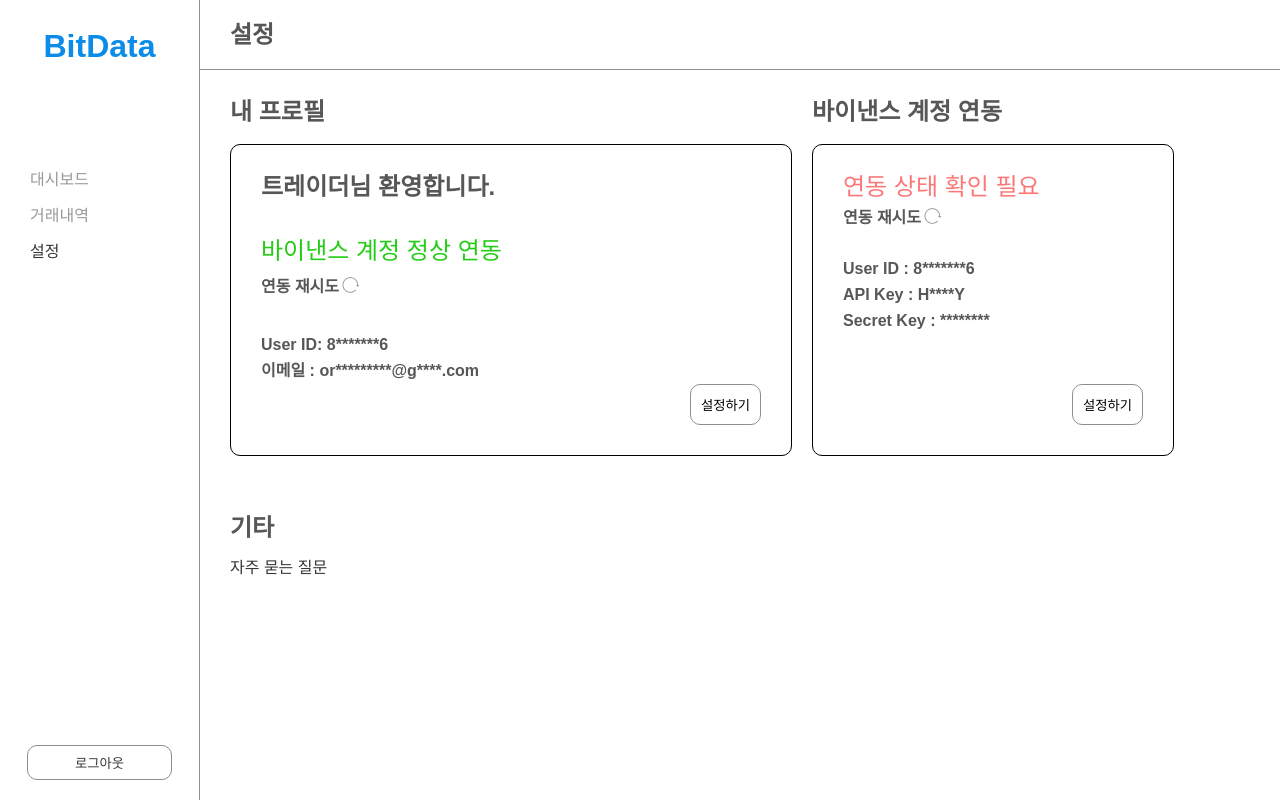
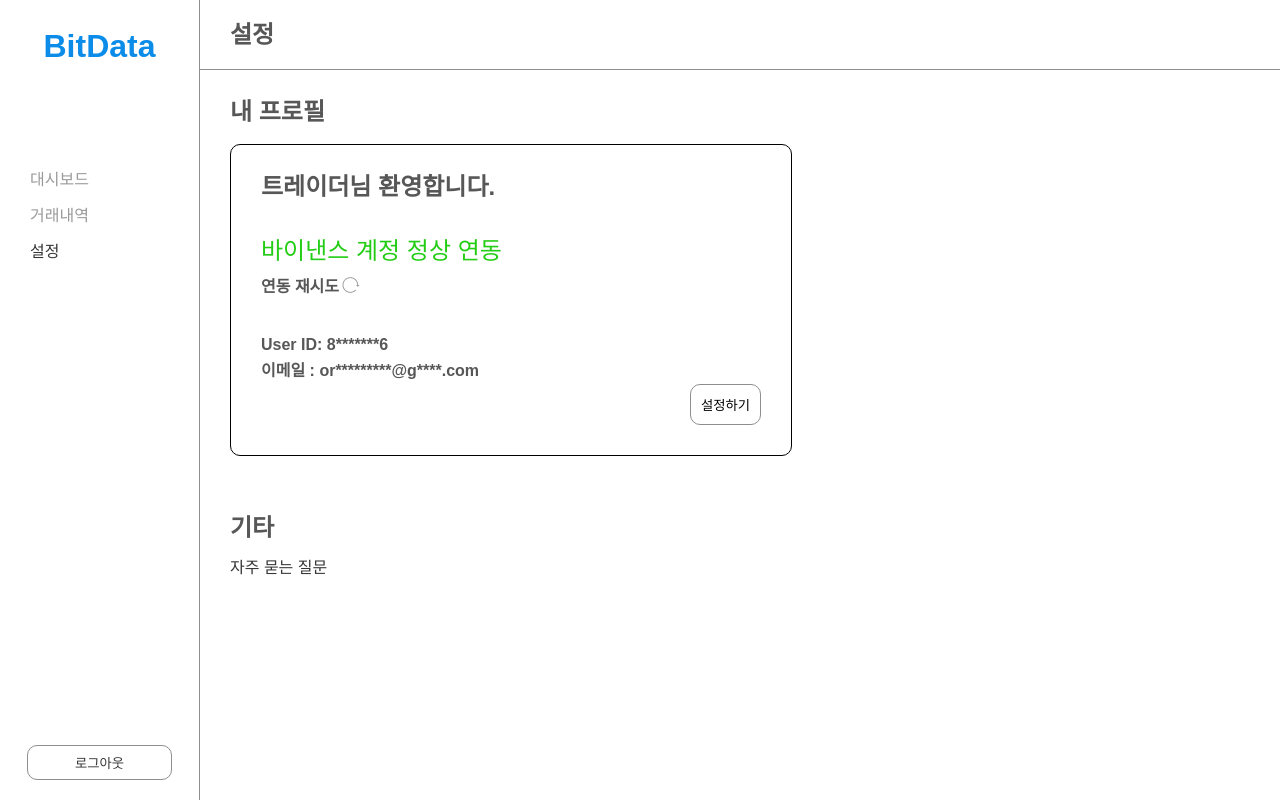
Before and after one commit to jonghoko1/BitData, a website built with Vite: page src/pages/service/setting/setting.html in a window 1280 px wide. Built offline with nearby package versions, Linux system fonts and the light colour scheme; a web font is replaced by a local one.

Commit message:
remove: remove binance card #73

```diff
--- a/src/pages/service/setting/setting.html
+++ b/src/pages/service/setting/setting.html
@@ -55,26 +55,6 @@
                             <div class="user-info">
                                 <p class="name">User ID: 8*******6</p>
                                 <p class="email">이메일 : or*********@g****.com</p>
-                            </div>
-                            <button type="button" class="setting-btn">설정하기</button>
-                        </div>
-                    </div>
-                    <div class="user-binance card">
-                        <header class="pb-20">
-                            <h2>바이낸스 계정 연동</h2>
-                        </header>
-                        <div class="card-box">
-                            <header>
-                                <p class="binance-link-status">연동 상태 확인 필요</p>
-                                <button type="button" class="relink-btn">
-                                    <span>연동 재시도</span>
-                                    <img src="/assets/images/button/restart.png" alt="재시작 버튼">
-                                </button>
-                            </header>
-                            <div class="binance-link-info">
-                                <p class="user-id">User ID : 8*******6</p>
-                                <p class="api-key">API Key : H****Y</p>
-                                <p class="secret-key">Secret Key : ******** </p>
                             </div>
                             <button type="button" class="setting-btn">설정하기</button>
                         </div>
--- a/src/pages/service/setting/styles/setting.css
+++ b/src/pages/service/setting/styles/setting.css
@@ -55,42 +55,6 @@
     position: absolute;
     bottom: 30px; right: 30px;
 }
-/* 바이낸스 연동 정보 */
-main .card.user-binance .card-box {
-    width: 300px; height: 250px;
-}
-/* 헤더 */
-main .card.user-binance .card-box header .binance-link-status {
-    padding-bottom: 5px;
-    font-size: 1.5rem;
-    color: #FA7878;
-}
-main .card.user-binance .card-box header .relink-btn {
-    display: flex;
-    align-items: center;
-}
-main .card.user-binance .card-box header .relink-btn span {
-    font-weight: 700; font-size: 16px;
-    color: #575757;
-}
-/* 연동 정보 */
-main .card.user-binance .card-box .binance-link-info {
-    position: absolute;
-    top: 50%;
-    transform: translateY(-50%);
-}
-main .card.user-binance .card-box .binance-link-info p {
-    padding-bottom: 10px;
-    font-weight: 700;
-}
-/* 설정하기 버튼 */
-main .card.user-binance .card-box .setting-btn {
-    padding: 10px;
-    border: 1px solid #8E8E8E; border-radius: 10px;
-    position: absolute;
-    bottom: 30px; right: 30px;
-}
-
 
 /* 기타 */
 main .etc {
```
